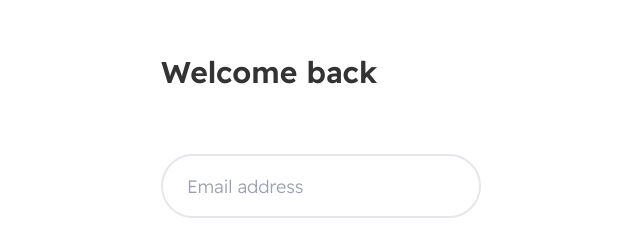
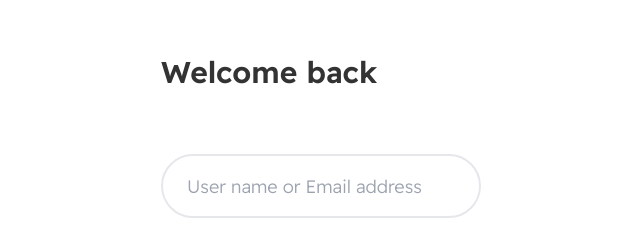
Before and after one commit to SamuelShally/ekko, a React (Create React App) app in the folder frontend/: page /login in a window 1280 px wide. Shown: the part 156-398 px from the top of the page, without its empty margins (319-959 px from the left). Built offline with nearby package versions, Linux system fonts and the light colour scheme.

Commit message:
updated spaceholder

```diff
--- a/frontend/src/components/LoginForm.jsx
+++ b/frontend/src/components/LoginForm.jsx
@@ -11,7 +11,7 @@ const LoginForm = () => {
                 <form onSubmit={()=>{}} className="grid gap-6">
                     <div className="form-control w-full max-w-xs">
                         <label className="label"/>
-                    <input type="text" placeholder="Email address"
+                    <input type="text" placeholder="User name or Email address"
                             className="input w-full max-w-xs rounded-full border-solid border-2
                             input-md md:input-lg lg:input-lg font-light text-xs"/>
                     </div>
```
